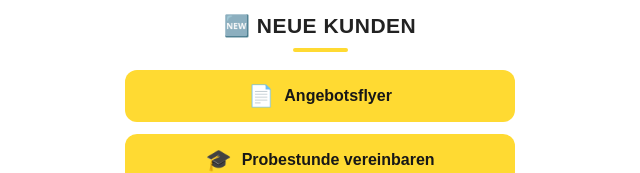
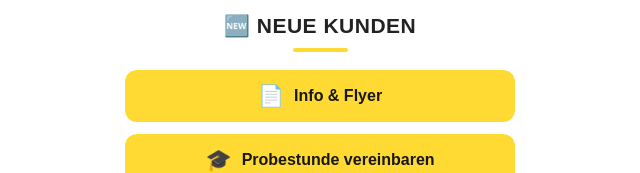
Before and after one commit to Bernhard1995/Terminkalender-ONLINE-MATHENACHHILFE-MIT-BEWUSSTSEIN, a plain HTML site: page index.html in a window 1280 px wide. Shown: the part 627-800 px from the top of the page, 320-960 px from the left. Drawn offline with Linux system fonts and the light colour scheme.

Commit message:
Update index.html

```diff
--- a/index.html
+++ b/index.html
@@ -325,7 +325,7 @@ Willkommen bei deiner persönlichen Online-Mathenachhilfe!
 
     <button class="button" onclick="openResource('flyer')">
       <span class="symbol">📄</span>
-      Angebotsflyer
+      Info & Flyer
     </button>
 
     <button class="button"
```
